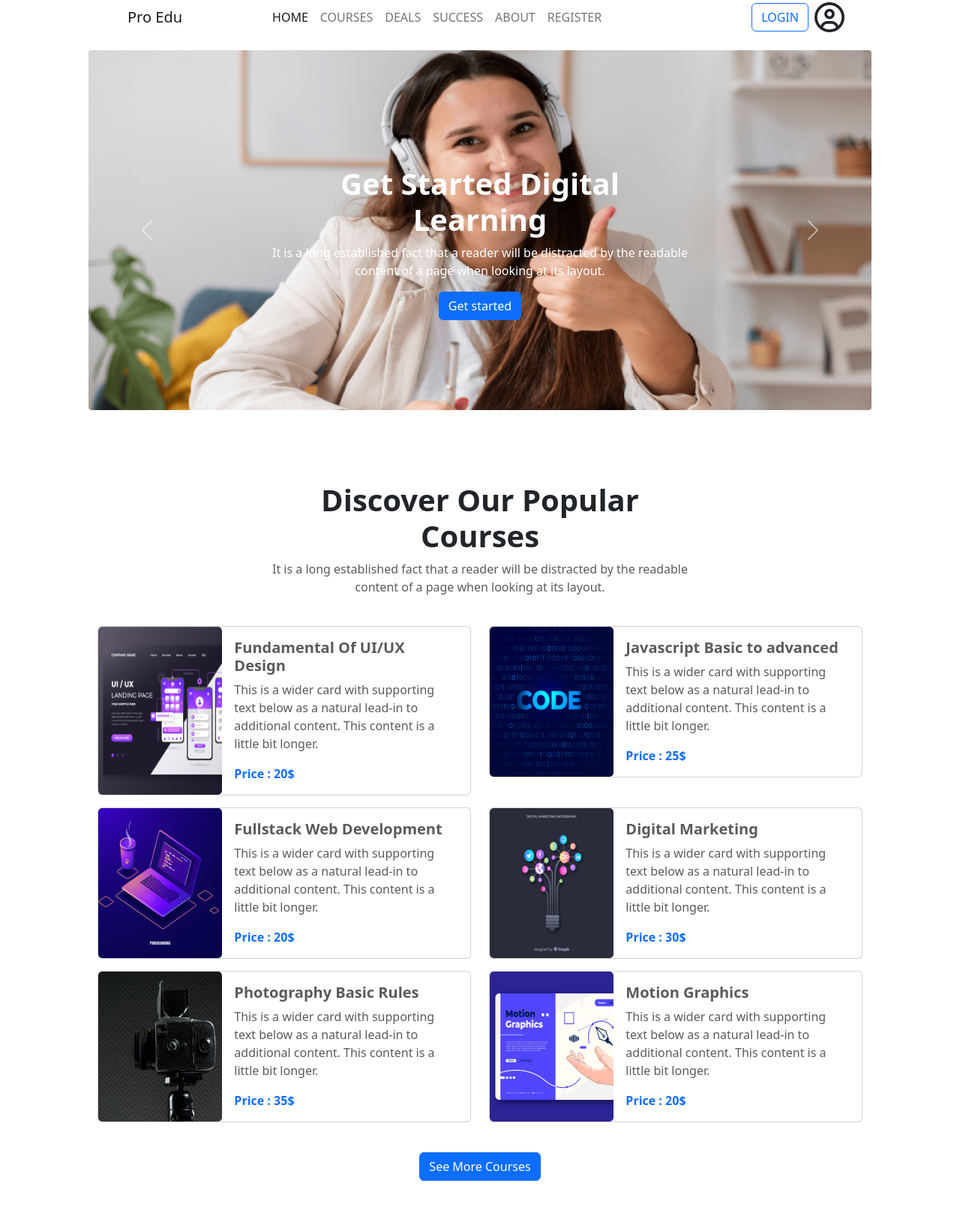
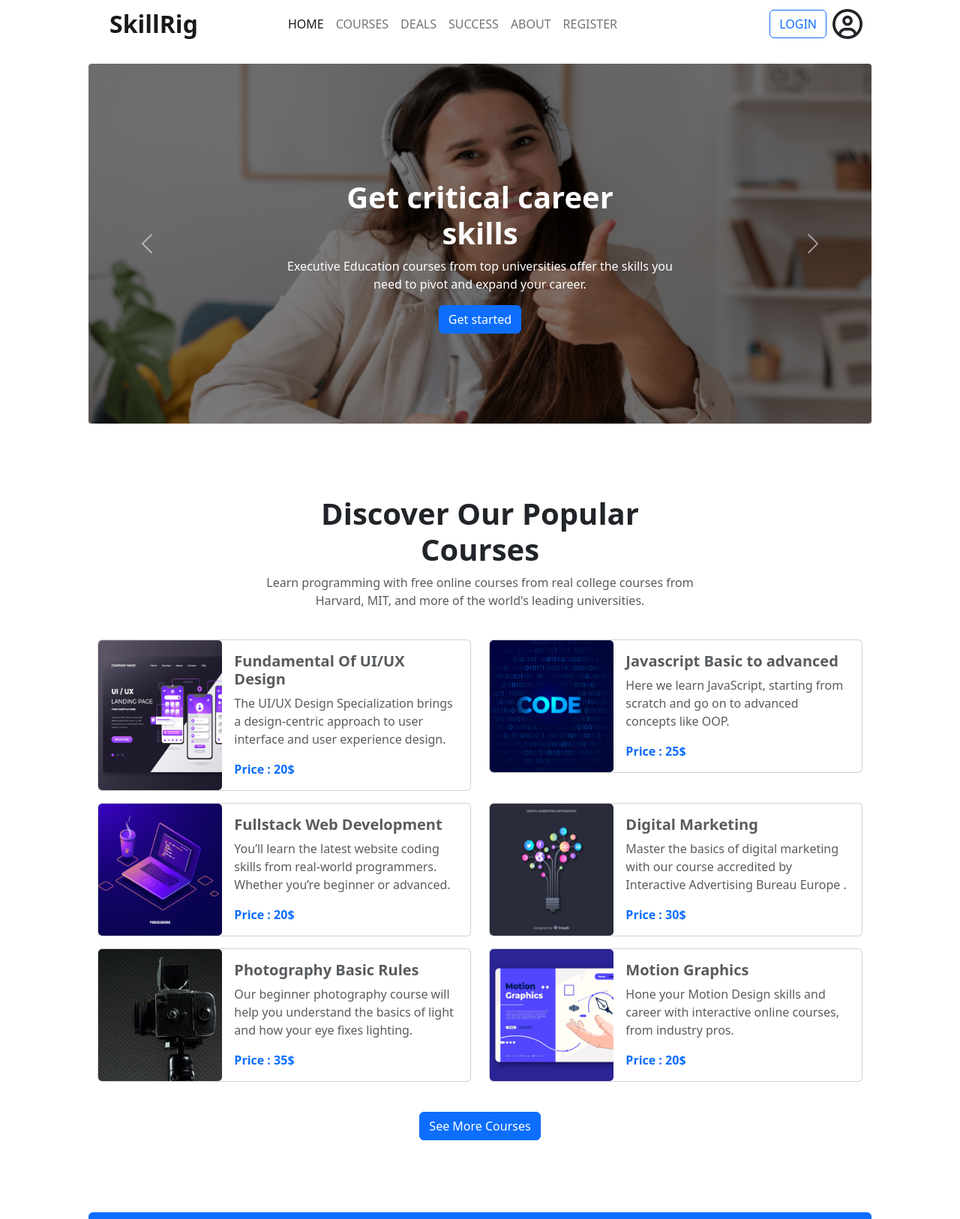
Before and after one commit to Rimaakter1/Assignment-3, a plain HTML site: page index.html in a window 1280 px wide. Shown: the part 21-1647 px from the top of the page at 75% size. Drawn offline with nearby package versions, Linux system fonts and the light colour scheme.

Commit message:
section changes commit

```diff
--- a/index.html
+++ b/index.html
@@ -5,7 +5,7 @@
     <meta charset="UTF-8">
     <meta http-equiv="X-UA-Compatible" content="IE=edge">
     <meta name="viewport" content="width=device-width, initial-scale=1.0">
-    <title>Let's Teach All The Time</title>
+    <title>SkillRig</title>
     <!------------------
         style sheet
     -------------------->
@@ -28,10 +28,10 @@
 
         <!-- navbar -->
 
-        <nav class="navbar navbar-expand-lg  p-4">
+        <nav class="navbar navbar-expand-lg  py-4 ">
             <div class="container">
                 <div class="d-flex flex-row-reverse">
-                    <a class="navbar-brand ms-3" href="#">Pro Edu</a>
+                    <a class="navbar-brand ms-3 fs-2 fw-bolder " href="#">SkillRig</a>
                     <button class="navbar-toggler" type="button" data-bs-toggle="collapse"
                         data-bs-target="#navbarSupportedContent" aria-controls="navbarSupportedContent"
                         aria-expanded="false" aria-label="Toggle navigation">
@@ -63,7 +63,7 @@
                         </ul>
                     </div>
                 </div>
-                <button class="btn btn-outline-primary ms-5 d-none d-md-block">LOGIN </button>
+                <button class="btn btn-outline-primary ms-5 d-none d-md-none d-lg-block">LOGIN </button>
                 <i class="fa-regular fa-circle-user fs-1 ms-2"></i>
             </div>
         </nav>
@@ -76,41 +76,42 @@
                 <div class="carousel-inner">
                     <div class="carousel-item active " data-bs-interval="10000">
                         <div class="d-flex  align-items-center justify-content-center">
-                            <img style="height:480px;" src="images/cover/cover-1.png" class="d-block w-100" alt="...">
+                            <img style="height:480px;" src="images/cover/cover-1.png"
+                                class="d-block w-100 carousel-img-overlay " alt="...">
                             <div class="carousel-caption  d-md-block carousel-text">
-                                <h1 class="fs-lg-1 fw-bolder">Get Started Digital
-                                    <br> Learning
+                                <h1 class="fs-1 fw-bolder">Get critical career <br> skills
                                 </h1>
-                                <p> It is a long established fact that a reader will be distracted by
-                                    the
-                                    readable <br>
-                                    content of a page when looking at its layout.</p>
+                                <p>Executive Education courses from top universities offer the skills you <br> need to
+                                    pivot
+                                    and expand your career.</p>
                                 <button class="btn btn-primary">Get started</button>
                             </div>
                         </div>
                     </div>
                     <div class="carousel-item " data-bs-interval="2000">
                         <div class="d-flex align-items-center justify-content-center">
-                            <img style="height:480px;" src="images/cover/cover-2.jpg" class="d-block w-100" alt="...">
+                            <img style="height:480px;" src="images/cover/cover-2.jpg"
+                                class="d-block w-100 carousel-img-overlay " alt="...">
                             <div class="carousel-caption  d-md-block carousel-text">
-                                <h1 class="fs-1 fw-bolder">Get Started Digital
-                                    <br> Learning
+                                <h1 class="fs-1 fw-bolder">Get critical career <br> skills
                                 </h1>
-                                <p>It is a long established fact that a reader will be distracted by the readable <br>
-                                    content of a page when looking at its layout.</p>
+                                <p>Executive Education courses from top universities offer the skills you <br> need to
+                                    pivot
+                                    and expand your career.</p>
                                 <button class="btn btn-primary">Get started</button>
                             </div>
                         </div>
                     </div>
                     <div class="carousel-item ">
                         <div class="d-flex flex-column align-items-center justify-content-center">
-                            <img style="height:480px;" src="images/cover/cover-3.jpg " class="d-block w-100" alt="...">
+                            <img style="height:480px;" src="images/cover/cover-3.jpg "
+                                class="d-block w-100 carousel-img-overlay " alt="...">
                             <div class="carousel-caption  d-md-block carousel-text">
-                                <h1 class="fs-1 fw-bolder">Get Started Digital
-                                    <br> Learning
+                                <h1 class="fs-1 fw-bolder">Get critical career <br> skills
                                 </h1>
-                                <p>It is a long established fact that a reader will be distracted by the readable <br>
-                                    content of a page when looking at its layout.</p>
+                                <p>Executive Education courses from top universities offer the skills you <br> need to
+                                    pivot
+                                    and expand your career.</p>
                                 <button class="btn btn-primary">Get started</button>
                             </div>
                         </div>
@@ -132,13 +133,13 @@
             </div>
         </section>
         <!-- course details  -->
-        <section class="container mt-5 pt-5 mb-5">
+        <section class="container mt-5 pt-5 mb-5 ">
             <div class="text-center pb-4">
                 <h1 class="text-dark fw-bolder">Discover Our Popular <br>
                     Courses</h1>
-                <p class="text-dark opacity-75">It is a long established fact that a reader will be distracted by the
-                    readable <br>
-                    content of a page when looking at its layout.</p>
+                <p class="text-dark opacity-75">Learn programming with free online courses from real college courses
+                    from <br> Harvard, MIT, and more of the world's leading universities.
+                </p>
             </div>
 
             <article>
@@ -154,11 +155,8 @@
                                         <h5 class="card-title text-dark opacity-75 fw-bolder">Fundamental Of UI/UX
                                             Design
                                         </h5>
-                                        <p class="card-text text-dark opacity-75">This is a wider card with supporting
-                                            text
-                                            below as a natural
-                                            lead-in to
-                                            additional content. This content is a little bit longer.</p>
+                                        <p class="card-text text-dark opacity-75">The UI/UX Design Specialization brings
+                                            a design-centric approach to user interface and user experience design.</p>
                                         <p class="card-text text-primary fw-semibold">Price : 20$</p>
                                     </div>
                                 </div>
@@ -176,11 +174,9 @@
                                         <h5 class="card-title text-dark opacity-75 fw-bolder">Javascript Basic to
                                             advanced
                                         </h5>
-                                        <p class="card-text text-dark opacity-75">This is a wider card with supporting
-                                            text
-                                            below as a natural
-                                            lead-in to
-                                            additional content. This content is a little bit longer.</p>
+                                        <p class="card-text text-dark opacity-75">Here we learn JavaScript, starting
+                                            from scratch and go on to advanced concepts like OOP.
+                                        </p>
                                         <p class="card-text text-primary fw-semibold">Price : 25$</p>
                                     </div>
                                 </div>
@@ -201,11 +197,9 @@
                                     <div class="card-body">
                                         <h5 class="card-title text-dark opacity-75 fw-bolder">Fullstack Web Development
                                         </h5>
-                                        <p class="card-text text-dark opacity-75">This is a wider card with supporting
-                                            text
-                                            below as a natural
-                                            lead-in to
-                                            additional content. This content is a little bit longer.</p>
+                                        <p class="card-text text-dark opacity-75">You’ll learn the latest website coding
+                                            skills from real-world programmers. Whether you’re beginner or advanced.
+                                        </p>
                                         <p class="card-text text-primary fw-semibold">Price : 20$</p>
                                     </div>
                                 </div>
@@ -221,11 +215,8 @@
                                 <div class="col-md-8">
                                     <div class="card-body">
                                         <h5 class="card-title text-dark opacity-75 fw-bolder">Digital Marketing</h5>
-                                        <p class="card-text text-dark opacity-75">This is a wider card with supporting
-                                            text
-                                            below as a natural
-                                            lead-in to
-                                            additional content. This content is a little bit longer.</p>
+                                        <p class="card-text text-dark opacity-75">Master the basics of digital marketing
+                                            with our course accredited by Interactive Advertising Bureau Europe . </p>
                                         <p class="card-text text-primary fw-semibold">Price : 30$</p>
                                     </div>
                                 </div>
@@ -246,11 +237,9 @@
                                     <div class="card-body">
                                         <h5 class="card-title text-dark opacity-75 fw-bolder">Photography Basic Rules
                                         </h5>
-                                        <p class="card-text text-dark opacity-75">This is a wider card with supporting
-                                            text
-                                            below as a natural
-                                            lead-in to
-                                            additional content. This content is a little bit longer.</p>
+                                        <p class="card-text text-dark opacity-75">Our beginner photography course will
+                                            help you understand the basics of light and how your eye fixes lighting.
+                                        </p>
                                         <p class="card-text text-primary fw-semibold">Price : 35$</p>
                                     </div>
                                 </div>
@@ -266,10 +255,9 @@
                                 <div class="col-md-8">
                                     <div class="card-body">
                                         <h5 class="card-title text-dark opacity-75 fw-bolder">Motion Graphics</h5>
-                                        <p class="card-text text-dark opacity-75">This is a wider card with supporting
-                                            text
-                                            below as a natural
-                                            lead-in to additional content. This content is a little bit longer.</p>
+                                        <p class="card-text text-dark opacity-75">Hone your Motion Design skills and
+                                            career with interactive online courses,
+                                            from industry pros.</p>
                                         <p class="card-text text-primary fw-semibold">Price : 20$</p>
                                     </div>
                                 </div>
@@ -280,7 +268,7 @@
                 </div>
             </article>
             <div class="d-flex justify-content-center fw-semibold pt-4 pb-5">
-                <button class="btn btn-primary ">See More Courses</button>
+                <button class="btn btn-primary">See More Courses</button>
             </div>
         </section>
 
@@ -290,8 +278,10 @@
             <div class="text-light d-flex flex-column pt-3">
                 <h1>Ready to join?
                 </h1>
-                <p> It is a long established fact that a reader will be distracted by the <br> readable content of a
-                    page when looking at its layout.</p>
+                <p> Register for learn today uniting the brightest tech luminaries in one place <br> to pioneer the
+                    future
+                    and solve the world's most delicate
+                    problems. </p>
             </div>
             <div>
                 <button type="button" class="btn bg-light text-primary fs-5 fw-semibold " data-bs-toggle="modal"
@@ -330,13 +320,14 @@
                 </div>
             </div>
         </section>
-
         <!-- FAQ section (Accordion) -->
         <section class="px-lg-5 px-md-5 pt-5 mb-5">
             <div class="pb-4 text-lg-center text-md-center text-center px-lg-5 px-md-5 mx-lg-5 mx-md-5">
-                <h2 class="fs-2">Frequently Asked Questions</h2>
-                <p>It is a long established fact that a reader will be distracted by the readable
-                    content of a page when looking at its layout.</p>
+                <h2 class="fs-1 lh-lg">Frequently Asked Questions</h2>
+                <p class="text-dark opacity-75">Find Answers to commonly asked Questions about SkillRig If you scroll
+                    <br>
+                    down, you can read each question within each topic .
+                </p>
             </div>
             <div>
                 <div class="accordion" id="accordionExample">
@@ -349,7 +340,7 @@
                         </h2>
                         <div id="collapseOne" class="accordion-collapse collapse show" aria-labelledby="headingOne"
                             data-bs-parent="#accordionExample">
-                            <div class="accordion-body">
+                            <div class="accordion-body text-dark opacity-75  ">
                                 <strong>Difference between Flexbox and Grid</strong>
                                 <ul>
                                     <li>Grid is made for two-dimensional layout while Flexbox is for one. This means
@@ -366,28 +357,32 @@
                             </div>
                         </div>
                     </div>
-                    <div class="accordion-item">
+                    <div class=" accordion-item">
                         <h2 class="accordion-header" id="headingTwo">
-                            <button class="accordion-button collapsed" type="button" data-bs-toggle="collapse"
+                            <button class="accordion-button collapsed " type="button" data-bs-toggle="collapse"
                                 data-bs-target="#collapseTwo" aria-expanded="false" aria-controls="collapseTwo">
                                 What’s the Difference Between Tailwind and Bootstrap?
                             </button>
                         </h2>
                         <div id="collapseTwo" class="accordion-collapse collapse" aria-labelledby="headingTwo"
                             data-bs-parent="#accordionExample">
-                            <div class="accordion-body">
+                            <div class="accordion-body text-dark opacity-75">
                                 <strong>Difference between Tailwind and Bootstrap</strong>
                                 <ul>
-                                    <li>The significant difference between Tailwind CSS and Bootstrap is that Tailwind
+                                    <li>The significant difference between Tailwind CSS and Bootstrap is
+                                        that Tailwind
                                         offers predesigned widgets to build a site from scratch with fast UI
                                         development,
-                                        while Bootstrap comes with a set of pre-styled responsive, mobile-first
+                                        while Bootstrap comes with a set of pre-styled responsive,
+                                        mobile-first
                                         components
                                         that possess a definite UI kit.</li>
                                     <li>
-                                        The bootstrap framework provides mobile-first tools with a pre-styled user
+                                        The bootstrap framework provides mobile-first tools with a
+                                        pre-styled user
                                         interface
-                                        kit.Tailwind CSS framework provides predesigned widgets that facilitate
+                                        kit.Tailwind CSS framework provides predesigned widgets that
+                                        facilitate
                                         developers
                                         to create a website from scratch.
                                     </li>
@@ -404,35 +399,42 @@
                         </h2>
                         <div id="collapseThree" class="accordion-collapse collapse" aria-labelledby="headingThree"
                             data-bs-parent="#accordionExample">
-                            <div class="accordion-body">
+                            <div class="accordion-body text-dark opacity-75">
                                 <strong>CSS Box model</strong>
-                                <p>The CSS box model is a container that contains multiple properties including borders,
-                                    margin, padding, and the content itself. It is used to create the design and layout
+                                <p>The CSS box model is a container that contains multiple properties including
+                                    borders,
+                                    margin, padding, and the content itself. It is used to create the design and
+                                    layout
                                     of
-                                    web pages.Box-Model has multiple properties in CSS. Some of them are given below:
+                                    web pages.Box-Model has multiple properties in CSS. Some of them are given
+                                    below:
                                 </p>
                                 <ul>
                                     <li>
-                                        <span class="text-primary fw-bold">content:</span> This property is used to
+                                        <span class="text-primary fw-bold">content:</span> This property is used
+                                        to
                                         displays
                                         the text,
                                         images, etc, that can be sized
                                         using the width & height property.
                                     </li>
                                     <li>
-                                        <span class="text-primary fw-bold">padding:</span> This property is used to
+                                        <span class="text-primary fw-bold">padding:</span> This property is used
+                                        to
                                         create
                                         space around the element,
                                         inside any
                                         defined border.
                                     </li>
-                                    <li><span class="text-primary fw-bold">border:</span> This property is used to cover
+                                    <li><span class="text-primary fw-bold">border:</span> This property is used
+                                        to cover
                                         the
                                         content & any padding, &
                                         also allows to
                                         set the style, color, and width of the border.</li>
                                     <li>
-                                        <span class="text-primary fw-bold"> margin:</span> This property is used to
+                                        <span class="text-primary fw-bold"> margin:</span> This property is used
+                                        to
                                         create
                                         space around the element ie., around the
                                         border area.
@@ -450,18 +452,22 @@
                         </h2>
                         <div id="collapseFour" class="accordion-collapse collapse" aria-labelledby="headingFour"
                             data-bs-parent="#accordionExample">
-                            <div class="accordion-body">
+                            <div class="accordion-body text-dark opacity-75">
                                 <strong>Semantic Tag</strong>
                                 <ul>
-                                    <p>The core characteristic of a semantic element is that it clearly communicated its
-                                        meaning to both the developer and the browser. These elements clearly define its
+                                    <p>The core characteristic of a semantic element is that it clearly
+                                        communicated its
+                                        meaning to both the developer and the browser. These elements clearly
+                                        define its
                                         content.
                                     </p>
-                                    <li>Examples of non-semantic elements: &lt;div&gt; and &lt;span&gt; - Tells nothing
+                                    <li>Examples of non-semantic elements: &lt;div&gt; and &lt;span&gt; - Tells
+                                        nothing
                                         about its
                                         content.</li>
 
-                                    <li> Examples of semantic elements: &lt;form&gt;, &lt;table&gt;, and &lt;article&gt;
+                                    <li> Examples of semantic elements: &lt;form&gt;, &lt;table&gt;, and
+                                        &lt;article&gt;
                                         -
                                         Clearly
                                         defines its content.</li>
@@ -472,7 +478,7 @@
                 </div>
             </div>
         </section>
-        <!-- sponser companies section  -->
+        <!-- collaborate companies section  -->
         <section class="container mt-5 mb-5 pt-5 pb-4 d-lg-block d-md-none d-none">
             <h1 class="pb-4 text-center">Trusted by over 800+ companies</h1>
             <div class="d-flex justify-content-around">
--- a/style.css
+++ b/style.css
@@ -1,3 +1,15 @@
+/* google font  */
+@import url('https://fonts.googleapis.com/css2?family=Poppins&display=swap');
+
+body {
+    font-family: 'Poppins', sans-serif;
+}
+
 .carousel-text {
     margin-bottom: 80px;
 }
+
+.carousel-img-overlay {
+
+    filter: brightness(50%);
+}
```
